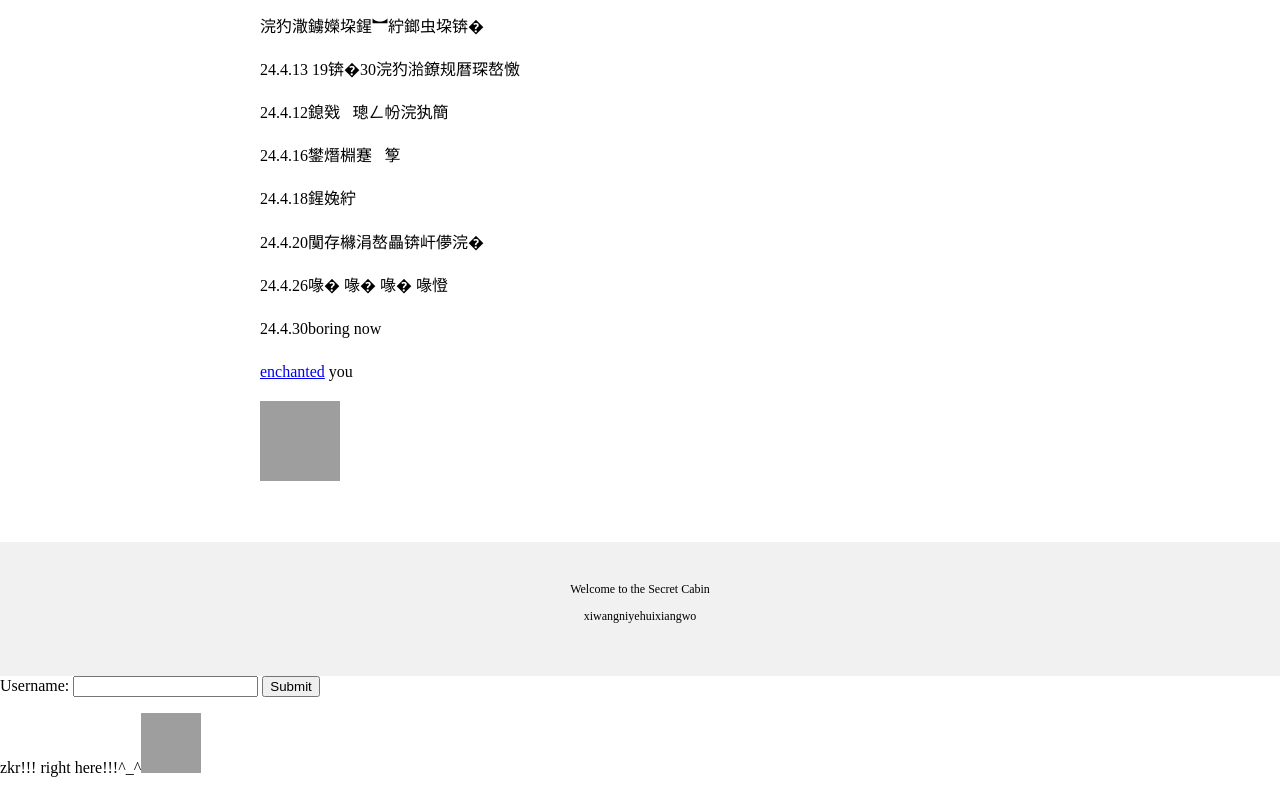
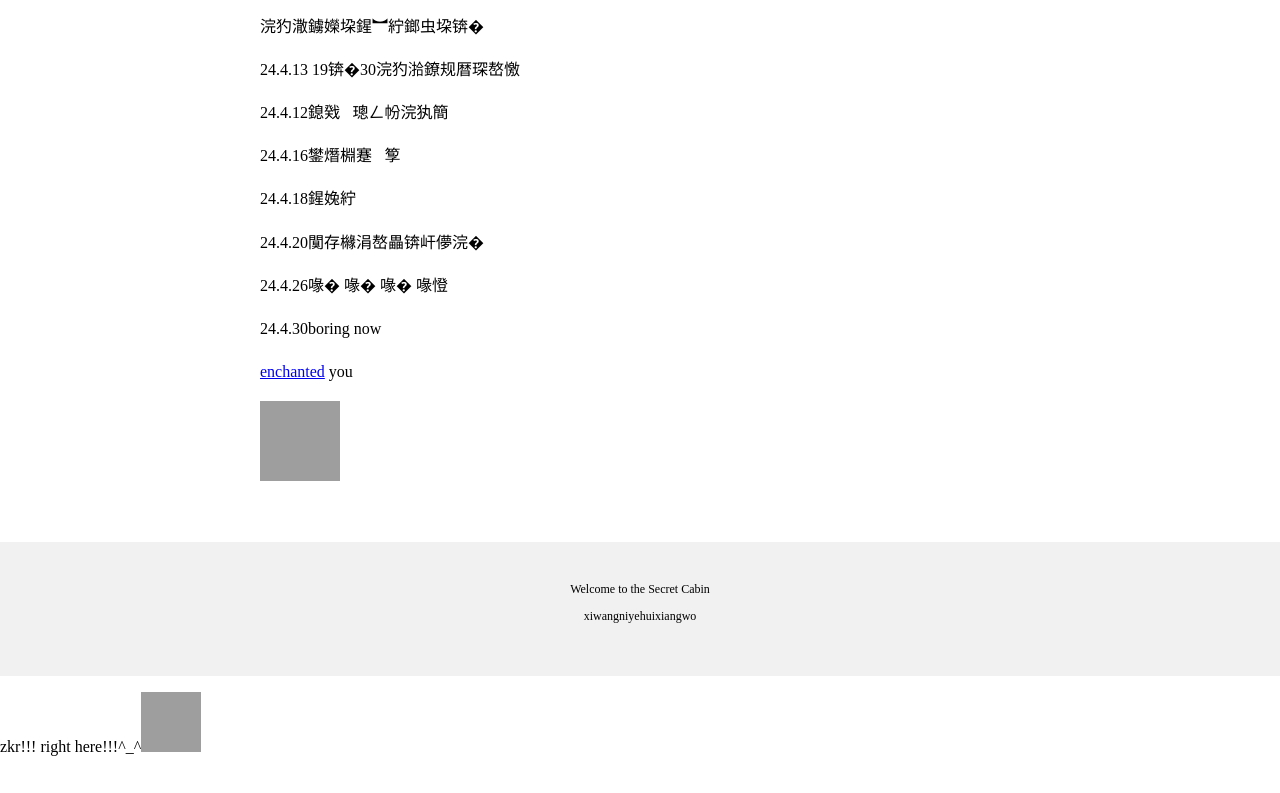
Before and after one commit to jtyxjn/JFKrr, a plain HTML site: page index.html in a window 1280 px wide. Shown: the part 358-1151 px from the top of the page. After the commit the page ends 1130 px from the top, so only its background shows below. Drawn offline with Linux system fonts and the light colour scheme; grey boxes are pictures that could not be loaded.

Commit message:
Update index.html

```diff
--- a/index.html
+++ b/index.html
@@ -43,10 +43,7 @@ font-size:12px
 "
 <p>Welcome to the Secret Cabin</p>
 <p>xiwangniyehuixiangwo</p>
-</div> <form name="input" action="html_form_action.php" method="get">
-Username: <input type="text" name="user">
-<input type="submit" value="Submit">
-</form>
+</div>
 
 
 
```
